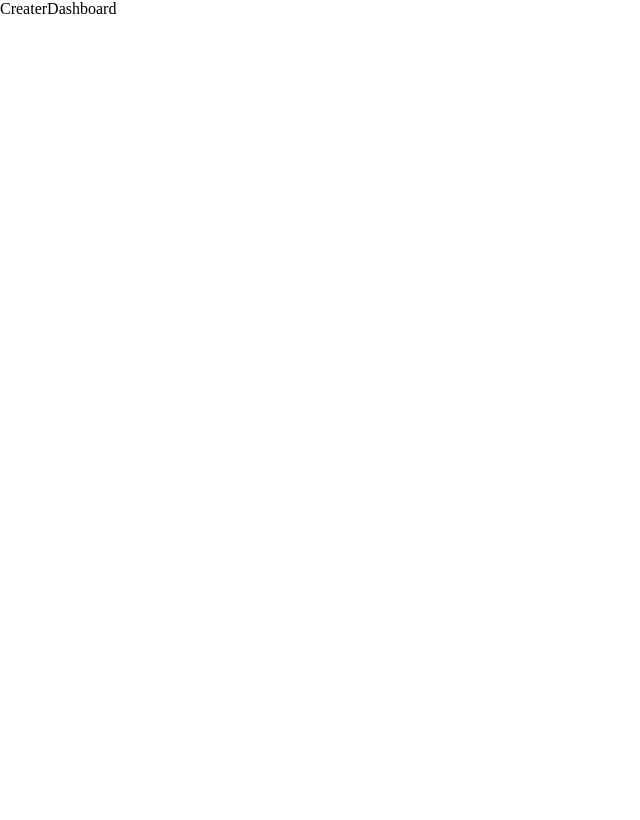
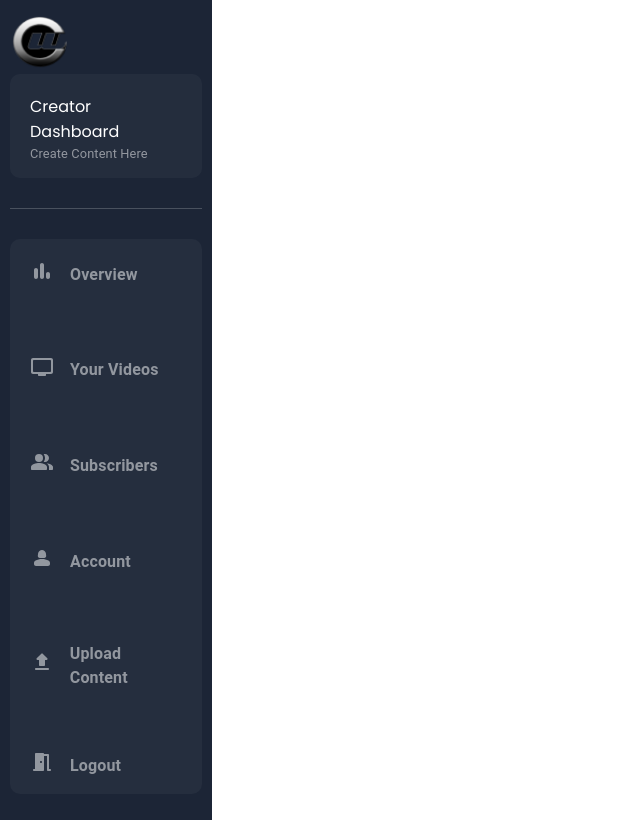
Before and after one commit to Centum-World-NFT/centum-world-NFT-creator-portal, a React (Vite) app: page /creatorDashboard in a window 1280 px wide. Shown: the whole page, without its empty margins (0-640 px from the left). Built offline with nearby package versions, Linux system fonts and the light colour scheme.

Commit message:
feat: sidebar developed  succesfully

```diff
--- a/src/App.jsx
+++ b/src/App.jsx
@@ -1,13 +1,18 @@
 import { Route, Routes } from "react-router-dom";
 import HomePage from "./pages/homepage/Homepage";
 import CreaterDashboard from "./pages/createrdashboard/CreaterDashboard";
+import OverviewSection from "./pages/OverviewSection/OverviewSection";
+import VideoSection from "./pages/VideoSection/VideoSection";
 
 function App() {
   return (
     <>
       <Routes>
         <Route path="/" element={<HomePage />} />
-        <Route path="/creatorDashboard" element={<CreaterDashboard />} />
+        <Route path="/creatorDashboard" element={<CreaterDashboard />}>
+          <Route path="overview" element={<OverviewSection />} />
+          <Route path="yourVideos" element={<VideoSection />} />
+        </Route>
       </Routes>
     </>
   );
--- /dev/null
+++ b/src/components/common/sidebar/CreatorSidebar.jsx
@@ -0,0 +1,66 @@
+import { Box, Divider, Typography } from "@mui/material";
+import React, { useState } from "react";
+import {
+  HeaderSubtitle,
+  NavItem,
+  NavItemLink,
+  NavItems,
+  SidebarContainer,
+  SidebarHeader,
+  SidebarNavItems,
+  SidebarWrapper,
+} from "./CreatorSidebarStyle";
+import CentumLogo from "@/assets/png/centum-logo.png";
+import navItems from "../../../utils/nav-items/navItems";
+import { Link } from "react-router-dom";
+
+const CreatorSidebar = () => {
+  const [clickedItem, setClickedItem] = useState(null);
+  const handleItemClick = (item) => {
+    setClickedItem(item);
+  };
+  return (
+    <SidebarWrapper>
+      <SidebarContainer>
+        <img src={CentumLogo} alt="" height={70} width={60} />
+        <SidebarHeader>
+          Creator Dashboard
+          <HeaderSubtitle>Create Content Here</HeaderSubtitle>
+        </SidebarHeader>
+        <Divider
+          sx={{
+            mt: "30px",
+            color: "#fff",
+            borderColor: "#fff",
+            mb: "30px",
+            opacity: "0.2",
+          }}
+        ></Divider>
+        {
+          <SidebarNavItems>
+            {navItems.map((item, index) => (
+              <NavItems
+                key={index}
+                isClicked={clickedItem === item}
+                onClick={() => handleItemClick(item)}
+              >
+                <Link to={item.path} style={{color: "currentcolor", textDecoration: "none"}}>
+                  <NavItem>
+                    <Typography sx={{ fontWeight: "600" }}>
+                      {item.icon}
+                    </Typography>
+                    <Typography sx={{ fontWeight: "600" }}>
+                      {item.item}
+                    </Typography>
+                  </NavItem>
+                </Link>
+              </NavItems>
+            ))}
+          </SidebarNavItems>
+        }
+      </SidebarContainer>
+    </SidebarWrapper>
+  );
+};
+
+export default CreatorSidebar;
--- /dev/null
+++ b/src/components/common/sidebar/CreatorSidebarStyle.jsx
@@ -0,0 +1,65 @@
+import { LinkedCamera } from "@mui/icons-material";
+import { Typography } from "@mui/material";
+import { styled } from "@mui/system";
+
+export const SidebarWrapper = styled("div")({
+  height: "100vh",
+  backgroundColor: "rgb(28, 37, 54)",
+  padding: "10px",
+  width: "15vw"
+});
+
+export const SidebarContainer = styled("div")({
+  width: "100%",
+  height: "98%",
+  display: "flex",
+  flexDirection: "column",
+});
+
+export const SidebarHeader = styled("div")({
+  padding: "20px",
+  backgroundColor: "rgba(255, 255, 255, 0.04)",
+  borderRadius: "10px",
+  color: "#fff",
+  fontFamily: "'Poppins', sans-serif",
+});
+
+export const HeaderSubtitle = styled(Typography)({
+  opacity: "0.5",
+  fontSize: ".8rem",
+});
+
+export const SidebarNavItems = styled("div")({
+  backgroundColor: "rgba(255, 255, 255, 0.04)",
+  borderRadius: "10px",
+  color: "#fff",
+  fontFamily: "'Poppins', sans-serif",
+  display: "flex",
+  flexDirection: "column",
+  gap: "2rem",
+});
+
+export const NavItem = styled("div")({
+  display: "flex",
+  alignItems: "center",
+  gap: "1rem",
+});
+
+export const NavItems = styled("div")(({ isClicked }) => ({
+  cursor: "pointer",
+  padding: "20px",
+  borderRadius: "10px",
+  backgroundColor: isClicked ? "rgba(255, 255, 255, 0.06)" : "transparent",
+  color: isClicked ? "#fff" : "rgba(255, 255, 255, 0.5)",
+
+  ":hover": {
+    backgroundColor: "rgba(255, 255, 255, 0.06)",
+    color: "rgb(99, 102, 241)",
+  },
+}));
+
+export const NavItemLink = styled(LinkedCamera)({
+  display: "flex",
+  alignItems: "center",
+  gap: "1rem",
+});
--- /dev/null
+++ b/src/pages/OverviewSection/OverviewSection.jsx
@@ -0,0 +1,9 @@
+import React from 'react'
+
+const OverviewSection = () => {
+  return (
+    <h1 style={{color: "#000", }}>Hello Overview</h1>
+  )
+}
+
+export default OverviewSection
--- /dev/null
+++ b/src/pages/VideoSection/VideoSection.jsx
@@ -0,0 +1,9 @@
+import React from 'react'
+
+const VideoSection = () => {
+  return (
+    <div>Hello VideoSection</div>
+  )
+}
+
+export default VideoSection
--- a/src/pages/createrdashboard/CreaterDashboard.jsx
+++ b/src/pages/createrdashboard/CreaterDashboard.jsx
@@ -1,9 +1,20 @@
-import React from 'react'
+import { Wrapper } from "./CreaterDashboardStyle";
+import OverviewSection from "../OverviewSection/OverviewSection";
+import { Outlet } from "react-router";
+import CreatorSidebar from "../../components/common/sidebar/CreatorSidebar";
+import { Box } from "@mui/material";
 
 const CreaterDashboard = () => {
   return (
-    <div>CreaterDashboard</div>
-  )
-}
+    <Wrapper>
+      <Box>
+        <CreatorSidebar />
+      </Box>
+      <Box>
+        <Outlet />
+      </Box>
+    </Wrapper>
+  );
+};
 
-export default CreaterDashboard
+export default CreaterDashboard;
--- a/src/pages/createrdashboard/CreaterDashboardStyle.jsx
+++ b/src/pages/createrdashboard/CreaterDashboardStyle.jsx
@@ -0,0 +1,5 @@
+import { styled } from "@mui/system";
+
+export const Wrapper = styled("div")({
+  display: "flex",
+});
--- /dev/null
+++ b/src/utils/nav-items/navItems.jsx
@@ -0,0 +1,41 @@
+import BarChartRoundedIcon from "@mui/icons-material/BarChartRounded";
+import PersonalVideoRoundedIcon from "@mui/icons-material/PersonalVideoRounded";
+import PeopleAltRoundedIcon from "@mui/icons-material/PeopleAltRounded";
+import Person2RoundedIcon from "@mui/icons-material/Person2Rounded";
+import UploadRoundedIcon from "@mui/icons-material/UploadRounded";
+import MeetingRoomRoundedIcon from "@mui/icons-material/MeetingRoomRounded";
+
+const navItems = [
+  {
+    item: "Overview",
+    path: "/creatorDashboard/overview",
+    icon: <BarChartRoundedIcon />,
+  },
+  {
+    item: "Your Videos",
+    path: "/creatorDashboard/yourVideos",
+    icon: <PersonalVideoRoundedIcon />,
+  },
+  {
+    item: "Subscribers",
+    path: "/subscribers",
+    icon: <PeopleAltRoundedIcon />,
+  },
+  {
+    item: "Account",
+    path: "/account",
+    icon: <Person2RoundedIcon />,
+  },
+  {
+    item: "Upload Content",
+    path: "/uploadVideo",
+    icon: <UploadRoundedIcon />,
+  },
+  {
+    item: "Logout",
+    path: "/logout",
+    icon: <MeetingRoomRoundedIcon />,
+  },
+];
+
+export default navItems;
```
Also changed, not shown: src/pages/OverviewSection/OverviewSectionStyle.jsx (added), src/pages/VideoSection/VideoSectionStyle.jsx (added).
